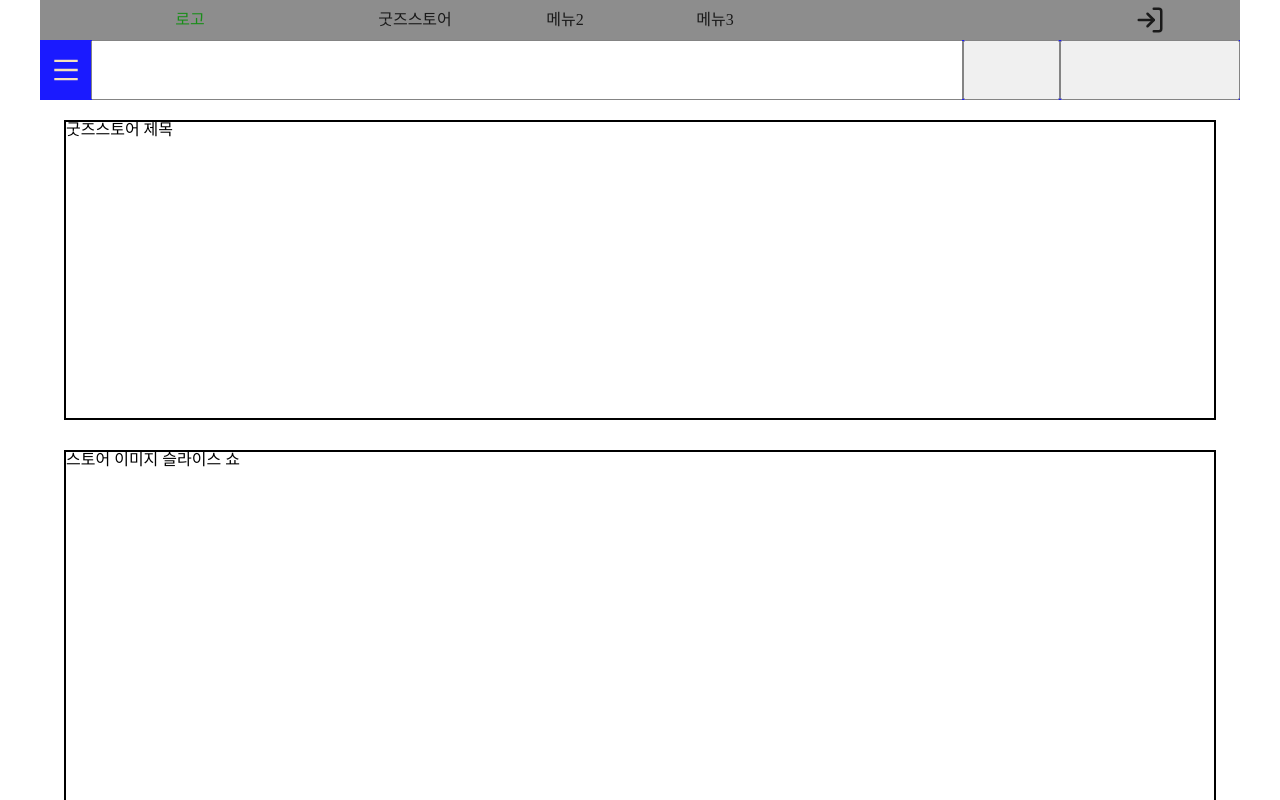
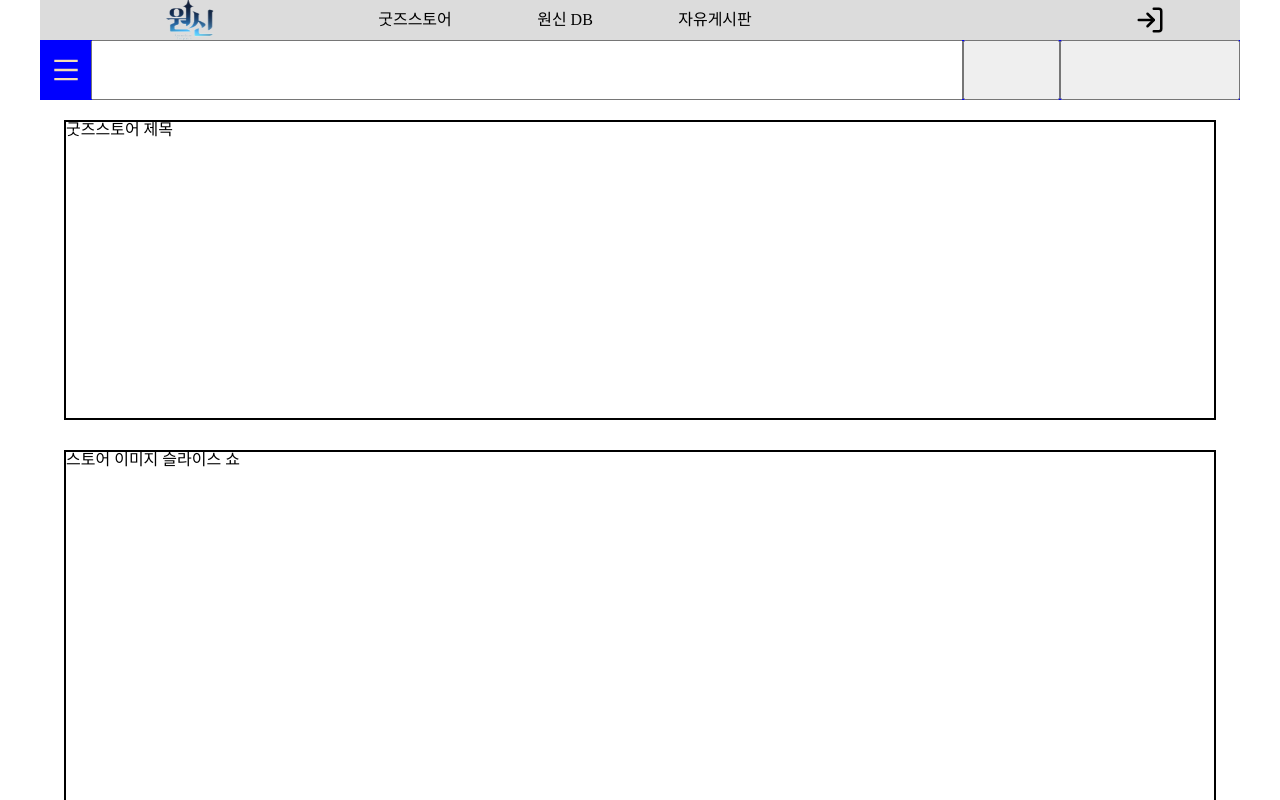
Before and after one commit to Akows/prj07Pyroblossom, a React (Create React App) app: page /store in a window 1280 px wide. Shown: the top 800 px of the page. Built offline with nearby package versions, Linux system fonts and the light colour scheme; no server answers; a web font is replaced by a local one.

Commit message:
[상단 메뉴바](UI) [스토어 상단 메뉴바](UI) - 상단 메뉴바에 로고 이미지 적용, 각 버튼에 명칭 기입, 배경색 적용, 반응형 웹에도 동일하게 적용.

```diff
--- a/src/components/Navigation.js
+++ b/src/components/Navigation.js
@@ -11,6 +11,8 @@ import { AiOutlineMenu } from 'react-icons/ai';
 import { AiOutlinePicCenter } from 'react-icons/ai';
 
 import { FiLogIn, FiLogOut } from "react-icons/fi";
+
+import TitleIMGsrc from '../assets/images/Genshin-Impact-Logo.webp';
 
 // UI 기믹.
 // 1200px 이하에서는 BackGround 너비가 90%로
@@ -26,14 +28,14 @@ const BackGround = styled.div`
     position: fixed;
     top: 0;
 
-    z-index: 999;
+    z-index: 900;
 
     display: flex;
     flex-direction: row;
     align-items: center;
 
-    background-color: gray;
-    opacity: 0.9;
+    background-color: #dcdcdc;
+    opacity: 0.8;
 
     transform: translate3d(0, 0, 0);
     transition: all 1s ease;
@@ -78,6 +80,10 @@ const TitleAndMenuArea = styled(NavArea)`
 
 const TitleArea = styled(NavArea)`
     width: 25%;
+
+
+
+    z-index: 999;
 
     @media screen and (max-width: 700px) {
         display: none;
@@ -130,6 +136,11 @@ const DownMenuTitle = styled.div`
     width: 100%;
     height: 50px;
 
+    background-image: url(${TitleIMGsrc});
+    background-size: 80px 80px;
+    background-position: center;
+    background-repeat: no-repeat;
+
     padding: 5px 5px;
 
     display: flex;
@@ -139,7 +150,8 @@ const DownMenuTitle = styled.div`
 
     position: relative;
 
-    background-color: gray;
+    background-color: #dcdcdc;
+    opacity: 1;
 
     animation: dropdown30 0.7s ease;
 
@@ -155,7 +167,7 @@ const DownMenu = styled.div`
     display: none;
     position: absolute;
 
-    background-color: gray;
+    background-color: #dcdcdc;
 
     & > a {
         width: 100%;
@@ -177,13 +189,15 @@ const UserMenuSub = styled.div`
     justify-content: space-around;
 `;
 
-const Menu1 = styled(Menus)`
+const TitleImage = styled(Menus)`
     width: 100%;
 
-    & > a {
-        color: green;
-    };
+    background-image: url(${TitleIMGsrc});
+    background-size: 80px 80px;
+    background-position: center;
+    background-repeat: no-repeat;
 `;
+
 const Menu2 = styled(Menus)`
     width: 150px;
 
@@ -243,16 +257,16 @@ export const Navigation = () => {
                             <DownMenuTitle
                                 onClick={(event) => event.stopPropagation()}
                             >
-                                Genshin Pyro Blossom
+                                <TitleImage>
+                                    <Link to='/'></Link>
+                                </TitleImage>
                                 <DownMenu>
+                                    <Link to='/store'>굿즈스토어</Link>
                                     <Link to='/'>
-                                        메뉴1
+                                        원신 DB
                                     </Link>
                                     <Link to='/'>
-                                        메뉴2
-                                    </Link>
-                                    <Link to='/'>
-                                        메뉴3
+                                        자유게시판
                                     </Link>
 
                                     {getUserState.flagvalue.isLogin ?
@@ -285,9 +299,9 @@ export const Navigation = () => {
             </TitleAndMenuArea>
 
             <TitleArea>
-                <Menu1>
-                    <Link to='/'>로고</Link>
-                </Menu1>
+                <TitleImage>
+                    <Link to='/'></Link>
+                </TitleImage>
             </TitleArea>
 
             <MenuArea>
@@ -295,10 +309,10 @@ export const Navigation = () => {
                     <Link to='/store'>굿즈스토어</Link>
                 </Menu2>
                 <Menu2>
-                    <Link to='/'>메뉴2</Link>
+                    <Link to='/'>원신 DB</Link>
                 </Menu2>
                 <Menu2>
-                    <Link to='/'>메뉴3</Link>
+                    <Link to='/'>자유게시판</Link>
                 </Menu2>
             </MenuArea>
 
--- a/src/components/StoreNavigation.js
+++ b/src/components/StoreNavigation.js
@@ -10,6 +10,8 @@ import { AiOutlineUser } from 'react-icons/ai';
 import { AiOutlineMenu } from 'react-icons/ai';
 import { AiOutlinePicCenter } from 'react-icons/ai';
 import { FiLogIn, FiLogOut } from "react-icons/fi";
+
+import TitleIMGsrc from '../assets/images/Genshin-Impact-Logo.webp';
 
 const BackGround = styled.div`
     width: 1200px;
@@ -25,8 +27,6 @@ const BackGround = styled.div`
     align-items: center;
     justify-content: center;
 
-    opacity: 0.9;
-
     transform: translate3d(0, 0, 0);
     transition: all 1s ease;
 
@@ -36,7 +36,6 @@ const BackGround = styled.div`
 
     @media screen and (max-width: 700px) {
         height: 120px;
-        opacity: 1;
     }
 
 `;
@@ -48,7 +47,7 @@ const MainNav = styled.div`
     flex-direction: row;
     align-items: center;
 
-    background-color: gray;
+    background-color: #dcdcdc;
 `;
 const SearchNav = styled.div`
     width: 100%;
@@ -199,6 +198,11 @@ const DownMenuTitle = styled.div`
     width: 100%;
     height: 50px;
 
+    background-image: url(${TitleIMGsrc});
+    background-size: 60px 60px;
+    background-position: center;
+    background-repeat: no-repeat;
+
     padding: 5px 5px;
 
     display: flex;
@@ -208,7 +212,8 @@ const DownMenuTitle = styled.div`
 
     position: relative;
 
-    background-color: gray;
+    background-color: #dcdcdc;
+    opacity: 1;
 
     animation: dropdown30 0.7s ease;
 
@@ -224,7 +229,7 @@ const DownMenu = styled.div`
     display: none;
     position: absolute;
 
-    background-color: gray;
+    background-color: #dcdcdc;
 
     & > a {
         width: 100%;
@@ -246,12 +251,21 @@ const UserMenuSub = styled.div`
     justify-content: space-around;
 `;
 
-const Menu1 = styled(Menus)`
+const TitleImage = styled(Menus)`
     width: 100%;
 
-    & > a {
-        color: green;
-    };
+    background-image: url(${TitleIMGsrc});
+    background-size: 60px 60px;
+    background-position: center;
+    background-repeat: no-repeat;
+`;
+const TitleImageSmall = styled(Menus)`
+    width: 100%;
+
+    background-image: url(${TitleIMGsrc});
+    background-size: 50px 50px;
+    background-position: center;
+    background-repeat: no-repeat;
 `;
 const Menu2 = styled(Menus)`
     width: 150px;
@@ -313,7 +327,9 @@ export const StoreNavigation = () => {
                                 <DownMenuTitle
                                     onClick={(event) => event.stopPropagation()}
                                 >
-                                    Genshin Pyro Blossom
+                                    <TitleImage>
+                                        <Link to='/'></Link>
+                                    </TitleImage>
                                     <DownMenu>
                                         <Link to='/'>
                                             메뉴1
@@ -355,9 +371,9 @@ export const StoreNavigation = () => {
                 </TitleAndMenuArea>
 
                 <TitleArea>
-                    <Menu1>
-                        <Link to='/'>로고</Link>
-                    </Menu1>
+                    <TitleImageSmall>
+                        <Link to='/'></Link>
+                    </TitleImageSmall>
                 </TitleArea>
 
                 <MenuArea>
@@ -365,10 +381,10 @@ export const StoreNavigation = () => {
                         <Link to='/store'>굿즈스토어</Link>
                     </Menu2>
                     <Menu2>
-                        <Link to='/'>메뉴2</Link>
+                        <Link to='/'>원신 DB</Link>
                     </Menu2>
                     <Menu2>
-                        <Link to='/'>메뉴3</Link>
+                        <Link to='/'>자유게시판</Link>
                     </Menu2>
                 </MenuArea>
 
--- a/src/pages/store/StoreMain.js
+++ b/src/pages/store/StoreMain.js
@@ -43,6 +43,11 @@ const StoreListArea = styled.div`
     border: 2px solid black;
 `;
 
+const TitleImage = styled.div`
+
+`;
+
+
 export const StoreMain = () => {
 
     // const navigate = useNavigate();
@@ -70,6 +75,8 @@ export const StoreMain = () => {
         <BackGround>
 
             <StoreTitleArea>
+                <TitleImage></TitleImage>
+
                 굿즈스토어 제목
             </StoreTitleArea>
             <StoreSlideShowArea>
```
Also changed, not shown: src/assets/images/Genshin-Impact-Logo.webp (added).
